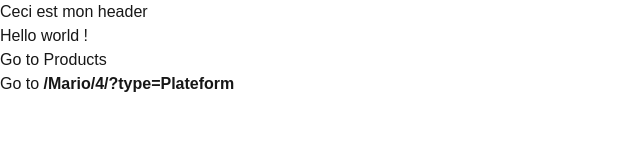
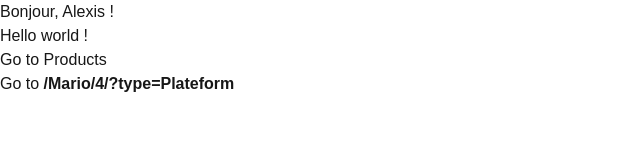
Before and after one commit to Fenysk/my-first-next-app, a Next.js app: page / in a window 1280 px wide. Shown: the top 160 px of the page, without its empty margins (0-640 px from the left). Built offline with nearby package versions, Linux system fonts and the light colour scheme.

Commit message:
🚧 Playing with components

```diff
--- a/src/app/layout.tsx
+++ b/src/app/layout.tsx
@@ -1,6 +1,7 @@
 import type { Metadata } from "next";
 import { Geist, Geist_Mono } from "next/font/google";
 import "./globals.css";
+import Header from "@/components/Header/index";
 
 const geistSans = Geist({
   variable: "--font-geist-sans",
@@ -27,7 +28,7 @@
       <body
         className={`${geistSans.variable} ${geistMono.variable} antialiased`}
       >
-        <header className="flex justify-center mb-8 py-4 font-bold">Ceci est mon header</header>
+        <Header />
 
         {children}
       </body>
--- a/src/app/products/layout.tsx
+++ b/src/app/products/layout.tsx
@@ -1,3 +1,4 @@
+import HeaderMenu from "@/components/Header/Menu";
 import Link from "next/link";
 
 export default function ProductsLayout({
@@ -7,7 +8,7 @@
 }>) {
     return (
         <div>
-            <header className="flex justify-center py-4">Products header</header>
+            <HeaderMenu />
 
             {children}
 
--- /dev/null
+++ b/src/components/Header/index.tsx
@@ -0,0 +1,9 @@
+export default function Header() {
+    const name = 'Alexis';
+
+    return (
+        <header className="flex justify-center mb-8 py-4 font-bold">
+            Bonjour, <span className="bg-clip-text bg-gradient-to-r from-pink-500 to-violet-500 ml-2 text-transparent">{name}</span> !
+        </header>
+    )
+}
```
Also changed, not shown: src/components/Header/Menu/index.tsx (added, +25 -0 lines).
